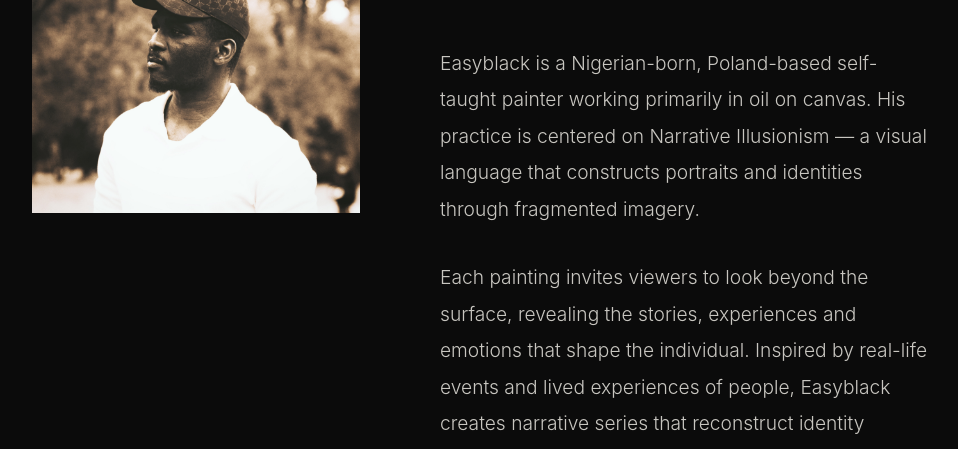
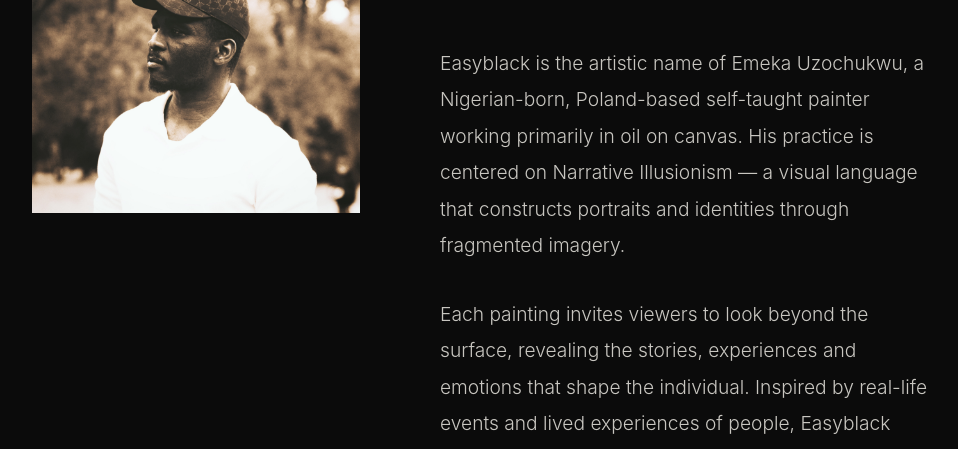
Before and after one commit to EmekaUzochukwu/easyblack-website, a plain HTML site: page about.html in a window 1280 px wide. Shown: the part 768-1217 px from the top of the page, without its empty margins (158-1116 px from the left). Drawn offline with Linux system fonts and the light colour scheme.

Commit message:
Adding real name to the About section

```diff
--- a/about.html
+++ b/about.html
@@ -175,7 +175,7 @@ Biography
 
 <p>
 
-Easyblack is a Nigerian-born, Poland-based self-taught painter working primarily in oil on canvas. His practice is centered on Narrative Illusionism — a visual language that constructs portraits and identities through fragmented imagery.
+Easyblack is the artistic name of Emeka Uzochukwu, a Nigerian-born, Poland-based self-taught painter working primarily in oil on canvas. His practice is centered on Narrative Illusionism — a visual language that constructs portraits and identities through fragmented imagery.
 
 </p>
 
```
